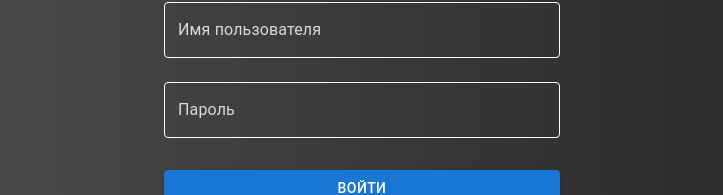
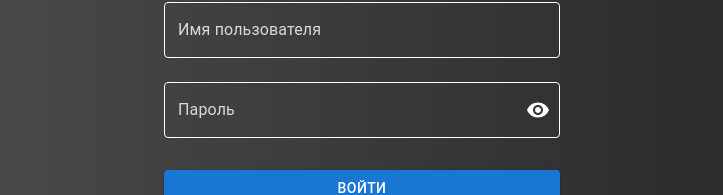
Before and after one commit to DenisPolyakov1328/to-do, a React (Create React App) app: page /login in a window 1280 px wide. Shown: the part 335-530 px from the top of the page, without its empty margins (278-1001 px from the left). Built offline with nearby package versions, Linux system fonts and the light colour scheme.

Commit message:
Переделал компонент Login под RHF, ZOD. Настроил валидацию, провел рефакторинг

```diff
--- a/package.json
+++ b/package.json
@@ -5,6 +5,7 @@
   "dependencies": {
     "@emotion/react": "^11.13.3",
     "@emotion/styled": "^11.13.0",
+    "@hookform/resolvers": "^3.9.1",
     "@mui/icons-material": "^6.1.7",
     "@mui/material": "^6.1.7",
     "@reduxjs/toolkit": "^2.3.0",
@@ -17,11 +18,13 @@
     "@types/react-dom": "^18.3.1",
     "react": "^18.3.1",
     "react-dom": "^18.3.1",
+    "react-hook-form": "^7.53.2",
     "react-redux": "^9.1.2",
     "react-router-dom": "^6.27.0",
     "react-scripts": "5.0.1",
     "typescript": "^4.9.5",
-    "web-vitals": "^2.1.4"
+    "web-vitals": "^2.1.4",
+    "zod": "^3.23.8"
   },
   "scripts": {
     "start": "react-scripts start",
--- a/src/components/LoginPage/LoginPage.styles.ts
+++ b/src/components/LoginPage/LoginPage.styles.ts
@@ -12,25 +12,31 @@ const loginPageStyles: Record<string, SxProps<Theme>> = {
     textField: {
         '.MuiInputLabel-root': {
             color: 'white',
-            opacity: 0.8
+            opacity: 0.8,
         },
         '.MuiInputBase-root': {
             color: 'white', // Цвет текста в поле ввода
         },
         '.MuiOutlinedInput-root': {
-            'fieldset': {
+            '& fieldset': {
                 borderColor: 'white', // Цвет рамки
             },
-            ':hover fieldset': {
+            '&:hover fieldset': {
                 borderColor: 'white', // Цвет рамки при наведении
             },
-            '.Mui-focused fieldset': {
+            '&.Mui-focused fieldset': {
                 borderColor: 'white', // Цвет рамки при фокусе
             },
         },
         '.MuiInputLabel-root.Mui-focused': {
             color: 'white', // Цвет текста лейбла при фокусе
         },
+        '.MuiOutlinedInput-root.Mui-error fieldset': {
+            borderColor: 'red', // Красная рамка при ошибке
+        },
+        '.MuiFormHelperText-root': {
+            color: 'red', // Красный цвет для текста ошибки
+        },
     },
 };
 
--- a/src/components/LoginPage/LoginPage.tsx
+++ b/src/components/LoginPage/LoginPage.tsx
@@ -1,18 +1,34 @@
-import React, { useState } from 'react'
+import React from 'react'
+import { useForm, Controller } from 'react-hook-form'
+import { zodResolver } from '@hookform/resolvers/zod'
 import { useDispatch } from 'react-redux'
 import { loginUser } from '../../store/slices/authSlice'
 import { Box, Button, Typography, Container } from '@mui/material'
-import LoginField from './loginField/LoginField'
+import LoginField from './LoginField/LoginField'
+import { loginSchema, LoginFormValues } from '../../utils/validationSchemas'
 import loginPageStyles from './LoginPage.styles'
 
-const Login: React.FC = () => {
-  const [username, setUsername] = useState('')
-  const [password, setPassword] = useState('')
+const LoginPage: React.FC = () => {
   const dispatch = useDispatch()
 
-  const handleLogin = (e: React.FormEvent) => {
-    e.preventDefault()
-    dispatch(loginUser({ username, password }))
+  const {
+    control,
+    handleSubmit,
+    formState: { errors }
+  } = useForm<LoginFormValues>({
+    resolver: zodResolver(loginSchema),
+    defaultValues: {
+      username: '',
+      password: ''
+    },
+    mode: 'onChange'
+  })
+
+  const onSubmit = (data: LoginFormValues) => {
+    dispatch(loginUser(data))
+    if (!localStorage.getItem('isAuthenticated')) {
+      alert('Неверное имя пользователя или пароль')
+    }
   }
 
   return (
@@ -34,21 +50,36 @@ const Login: React.FC = () => {
         </Typography>
         <Box
           component="form"
-          onSubmit={handleLogin}
+          onSubmit={handleSubmit(onSubmit)}
           sx={loginPageStyles.boxField}
+          noValidate
         >
+          <Controller
+            name="username"
+            control={control}
+            render={({ field }) => (
               <LoginField
+                {...field}
                 label="Имя пользователя"
-            value={username}
-            onChange={(e) => setUsername(e.target.value)}
+                error={!!errors.username}
+                helperText={errors.username?.message}
                 sx={loginPageStyles.textField}
               />
+            )}
+          />
+          <Controller
+            name="password"
+            control={control}
+            render={({ field }) => (
               <LoginField
+                {...field}
                 label="Пароль"
-            type="password"
-            value={password}
-            onChange={(e) => setPassword(e.target.value)}
+                error={!!errors.password}
+                helperText={errors.password?.message}
                 sx={loginPageStyles.textField}
+                isPasswordField={true}
+              />
+            )}
           />
           <Button
             type="submit"
@@ -65,4 +96,4 @@ const Login: React.FC = () => {
   )
 }
 
-export default Login
+export default LoginPage
--- a/src/components/LoginPage/loginField/LoginField.tsx
+++ b/src/components/LoginPage/loginField/LoginField.tsx
@@ -1,31 +1,63 @@
-import React from 'react'
-import { TextField, SxProps, Theme } from '@mui/material'
+import React, { useState, forwardRef } from 'react'
+import {
+  TextField,
+  IconButton,
+  InputAdornment,
+  SxProps,
+  Theme
+} from '@mui/material'
+import { Visibility, VisibilityOff } from '@mui/icons-material'
 
-interface LoginFieldProps {
+interface InputFieldProps {
   label: string
-  type?: string
   value: string
   onChange: (e: React.ChangeEvent<HTMLInputElement>) => void
+  onBlur: React.FocusEventHandler<HTMLInputElement>
+  error?: boolean
+  helperText?: string
   sx?: SxProps<Theme>
+  isPasswordField?: boolean
 }
 
-const LoginField: React.FC<LoginFieldProps> = ({
-  label,
-  type = 'text',
-  value,
-  onChange,
-  sx
-}) => (
-  <TextField
-    label={label}
-    variant="outlined"
-    type={type}
-    fullWidth
-    margin="normal"
-    value={value}
-    onChange={onChange}
-    sx={sx}
-  />
+const InputField = forwardRef<HTMLInputElement, InputFieldProps>(
+  (
+    { label, value, onChange, error, helperText, sx, isPasswordField = false },
+    ref
+  ) => {
+    const [showPassword, setShowPassword] = useState(false)
+
+    const togglePasswordVisibility = () => {
+      setShowPassword((prev) => !prev)
+    }
+
+    return (
+      <TextField
+        {...{ label, value, onChange, error, helperText, sx }}
+        type={isPasswordField && !showPassword ? 'password' : 'text'}
+        variant="outlined"
+        fullWidth
+        margin="normal"
+        inputRef={ref}
+        InputProps={
+          isPasswordField
+            ? {
+                endAdornment: (
+                  <InputAdornment position="end">
+                    <IconButton onClick={togglePasswordVisibility} edge="end">
+                      {showPassword ? (
+                        <VisibilityOff sx={{ color: 'white' }} />
+                      ) : (
+                        <Visibility sx={{ color: 'white' }} />
+                      )}
+                    </IconButton>
+                  </InputAdornment>
+                )
+              }
+            : undefined
+        }
+      />
+    )
+  }
 )
 
-export default LoginField
+export default InputField
--- a/src/store/slices/authSlice.ts
+++ b/src/store/slices/authSlice.ts
@@ -2,6 +2,11 @@ import { createSlice, PayloadAction } from '@reduxjs/toolkit';
 
 interface AuthState {
     isAuthenticated: boolean;
+}
+
+interface LoginPayload {
+    username: string;
+    password: string;
 }
 
 const initialState: AuthState = {
@@ -12,11 +17,13 @@ const authSlice = createSlice({
     name: 'auth',
     initialState,
     reducers: {
-        loginUser: (state, action: PayloadAction<{ username: string; password: string }>) => {
+        loginUser: (state, action: PayloadAction<LoginPayload>) => {
             const { username, password } = action.payload;
             if (username === 'admin' && password === 'admin') {
                 state.isAuthenticated = true;
                 localStorage.setItem('isAuthenticated', 'true');
+            } else {
+                console.error('Неверное имя пользователя или пароль'); // Обработка ошибок
             }
         },
         logoutUser: (state) => {
--- /dev/null
+++ b/src/utils/validationSchemas.ts
@@ -0,0 +1,17 @@
+import { z } from 'zod';
+
+export const loginSchema = z.object({
+    username: z
+        .string()
+        .min(1, 'Имя пользователя обязательно для заполнения')
+        .min(3, 'Имя пользователя должно содержать минимум 3 символа')
+        .regex(/^[a-zA-Z\s]+$/, 'Имя пользователя должно содержать только английские буквы'),
+    password: z
+        .string()
+        .min(1, 'Пароль обязателен для заполнения')
+        .min(5, 'Пароль должен содержать минимум 5 символов')
+        .max(12, 'Пароль не должен превышать 12 символов')
+        .regex(/^\S*$/, 'Пароль не должен содержать пробелы')
+});
+
+export type LoginFormValues = z.infer<typeof loginSchema>;
```
Also changed, not shown: 1 other file (tests, documents, lock files or other folders). Lines whose indentation alone changed are shown as unchanged.
